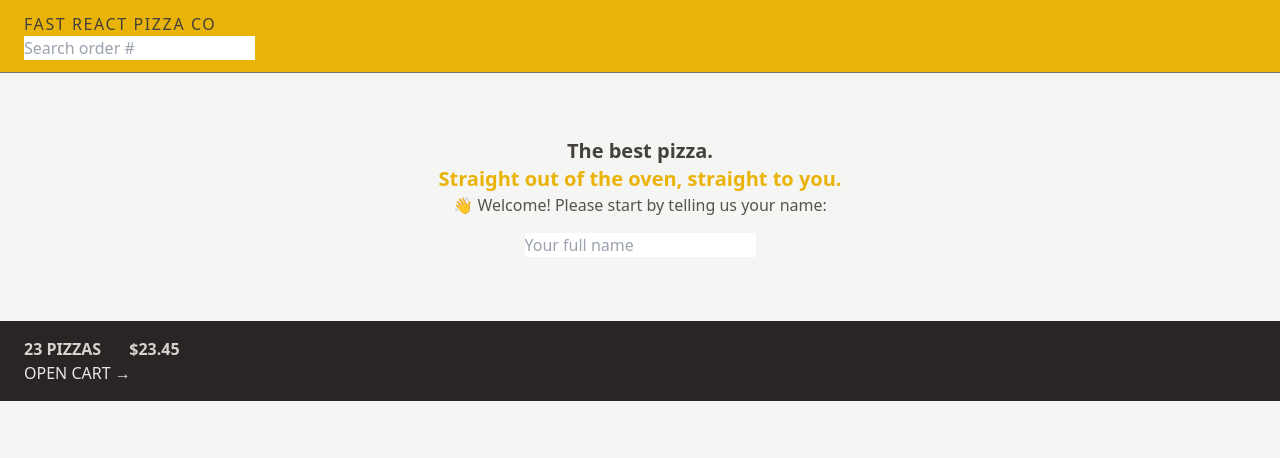
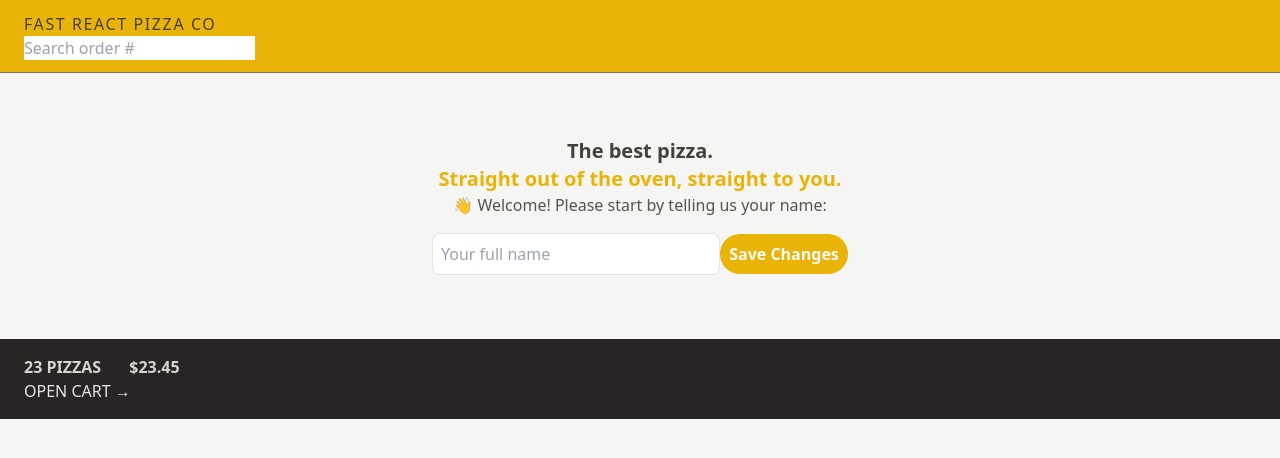
Before and after one commit to CristianLopes/fast-react-pizza, a React (Vite) app: page / in a window 1280 px wide. Shown: the top 458 px of the page. Built offline with nearby package versions, Linux system fonts and the light colour scheme.

Commit message:
add save changes button

```diff
--- a/src/features/user/CreateUser.jsx
+++ b/src/features/user/CreateUser.jsx
@@ -11,14 +11,17 @@ function CreateUser() {
     <form onSubmit={handleSubmit}>
       <p className='mb-4 text-sm text-stone-600 md:text-base'>
         👋 Welcome! Please start by telling us your name:
-        </p>
+      </p>
 
       <input
         type="text"
         placeholder="Your full name"
         value={username}
         onChange={(e) => setUsername(e.target.value)}
+        className='w-72 px-2 py-2 border border-stone-200 rounded-lg'
       />
+
+      <button className='w-32 bg-yellow-500 px-2 py-2 rounded-full text-stone-50 font-semibold hover:bg-yellow-600 hover:text-stone-200'> Save Changes </button>
 
       {username !== '' && (
         <div>
```
